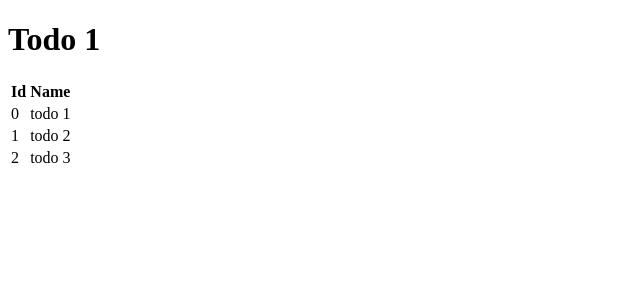
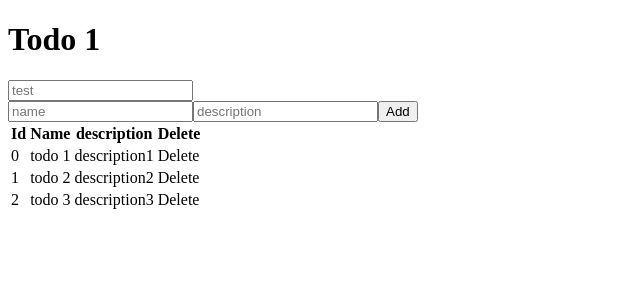
Before and after one commit to vaishnar7/register, an Angular app: page / in a window 1280 px wide. Shown: the top 300 px of the page, without its empty margins (0-640 px from the left). Built offline with nearby package versions, Linux system fonts and the light colour scheme.

Commit message:
added reactive forms

```diff
--- a/src/app/app.module.ts
+++ b/src/app/app.module.ts
@@ -1,9 +1,11 @@
 import { BrowserModule } from '@angular/platform-browser';
 import { NgModule } from '@angular/core';
+import { ReactiveFormsModule } from '@angular/forms';
 
 import { AppRoutingModule } from './app-routing.module';
 import { AppComponent } from './app.component';
 import { TodoComponent } from './todo/todo.component';
+
 
 @NgModule({
   declarations: [
@@ -12,7 +14,8 @@ import { TodoComponent } from './todo/todo.component';
   ],
   imports: [
     BrowserModule,
-    AppRoutingModule
+    AppRoutingModule,
+    ReactiveFormsModule
   ],
   providers: [],
   bootstrap: [AppComponent]
--- a/src/app/todo/todo.component.html
+++ b/src/app/todo/todo.component.html
@@ -1,15 +1,30 @@
 <h1>{{title}}</h1>
+{{tempValue}}
+<form [formGroup]="todoForm">
+<input type="text" name="test" placeholder="test" (change)="onChange($event)">
+</form>
+<form [formGroup]="todoForm" (ngSubmit)="add()">
+    <input placeholder="name" formControlName="name" name="todo" type="text">
+    <input placeholder="description" formControlName="description" name="description" type="text" >
+
+    <button type="submit">Add</button>
+</form>
+
 <table>
     <thead>
         <tr>
             <th>Id</th>
             <th>Name</th>
+            <th>description</th>
+            <th>Delete</th>
         </tr>
     </thead>
     <tbody>
         <tr *ngFor="let todo of todos; let i=index">
             <td>{{i}}</td>
-            <td>{{todo}}</td>
+            <td>{{todo.name}}</td>
+            <td>{{todo.description}}</td>
+            <td (click)="delete(todo)">Delete</td>
         </tr>
     </tbody>
 </table>
--- a/src/app/todo/todo.component.ts
+++ b/src/app/todo/todo.component.ts
@@ -1,4 +1,5 @@
 import { Component, OnInit } from '@angular/core';
+import { FormControl, FormBuilder } from '@angular/forms';
 
 @Component({
   selector: 'app-todo',
@@ -8,13 +9,42 @@ import { Component, OnInit } from '@angular/core';
 export class TodoComponent implements OnInit {
   title="Todo 1";
   todos=[
-    "todo 1",
-    "todo 2",
-    "todo 3",
-  ]
-  constructor() { }
+    { name:"todo 1", description:"description1" },
+    { name:"todo 2", description:"description2" },
+    { name:"todo 3", description:"description3" },
+  ];
+  newTodo="";
+  todoForm;
+
+  tempValue='';
+
+  constructor(private fb: FormBuilder) {
+    this.todoForm = fb.group({
+      name: '',
+      description: ''
+    });
+  }
 
   ngOnInit() {
   }
 
+  delete(todo){
+    this.todos=this.todos.filter(function(t){
+      return t!=todo;
+    })
+  }
+  add(){
+    this.todos.push({
+      name: this.todoForm.value.name,
+      description: this.todoForm.value.description,
+    });
+    // this.newTodo="";
+  }
+
+  onTextChange(event){
+    this.newTodo=event.target.value;
+  }
+  onChange($event){
+    this.tempValue = $event.target.value;
+  }
 }
```
